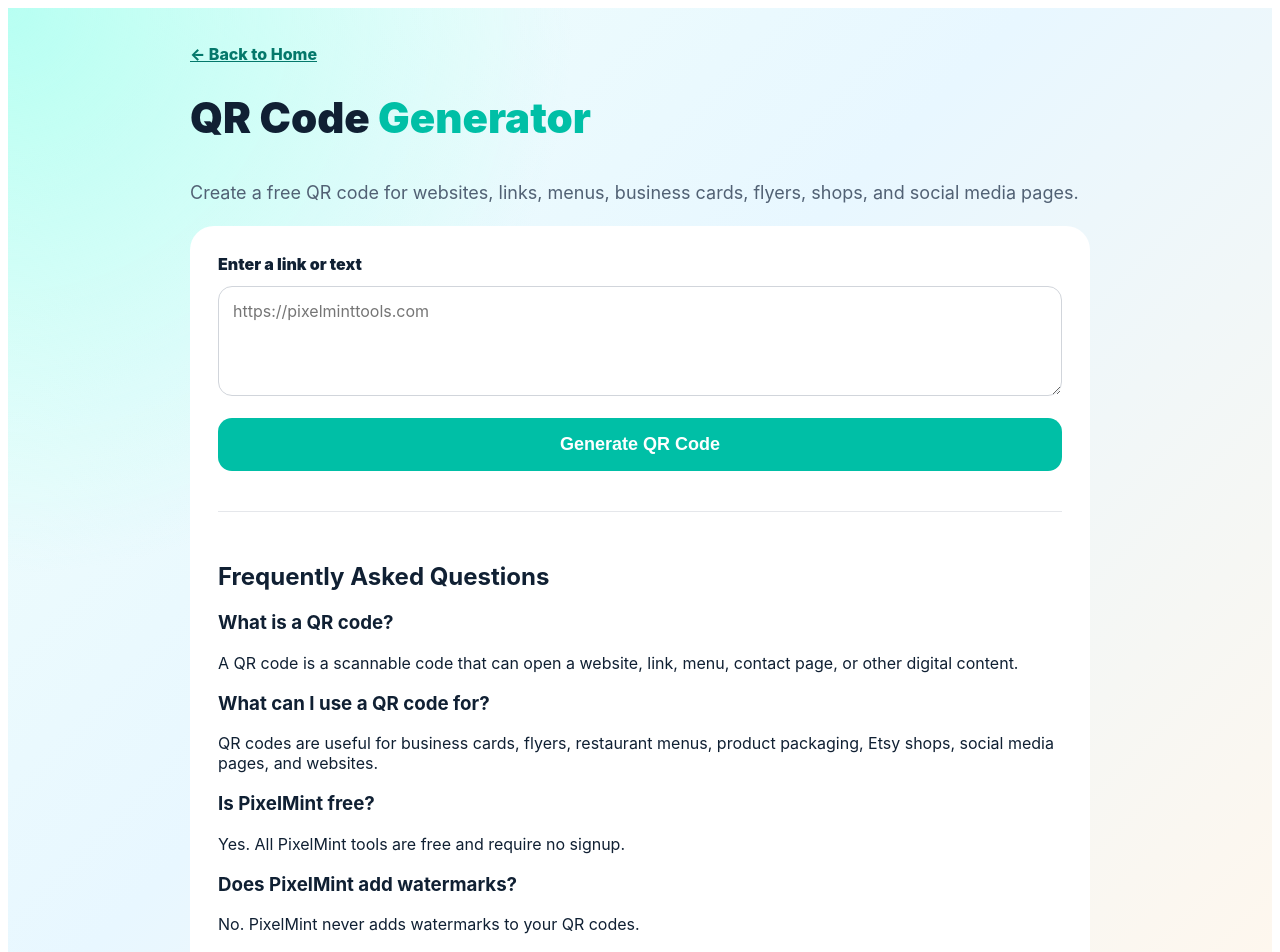
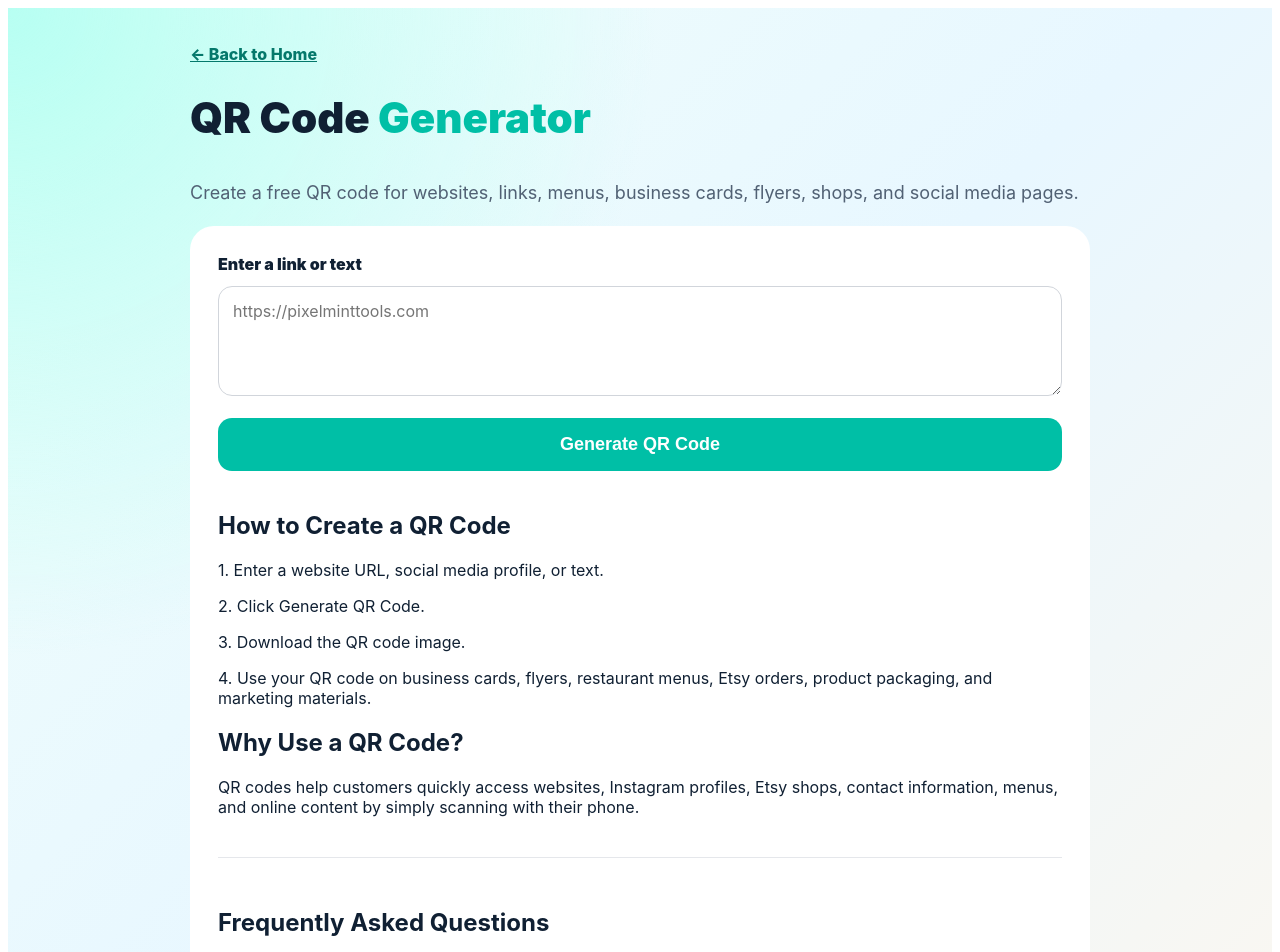
Before and after one commit to gramaziofamily/pixelminttools, a Next.js app: page /qr-code-generator in a window 1280 px wide. Shown: the top 952 px of the page. Built offline with nearby package versions, Linux system fonts and the light colour scheme.

Commit message:
Add QR code SEO content

```diff
--- a/app/qr-code-generator/page.js
+++ b/app/qr-code-generator/page.js
@@ -117,7 +117,39 @@ export default function QRCodeGeneratorPage() {
             </>
           )}
 
-          <div
+        <h2 style={{ marginTop: "40px" }}>
+  How to Create a QR Code
+</h2>
+
+<p>
+  1. Enter a website URL, social media profile, or text.
+</p>
+
+<p>
+  2. Click Generate QR Code.
+</p>
+
+<p>
+  3. Download the QR code image.
+</p>
+
+<p>
+  4. Use your QR code on business cards, flyers,
+  restaurant menus, Etsy orders, product packaging,
+  and marketing materials.
+</p>
+
+<h2>Why Use a QR Code?</h2>
+
+<p>
+  QR codes help customers quickly access websites,
+  Instagram profiles, Etsy shops, contact information,
+  menus, and online content by simply scanning with
+  their phone.
+</p>
+
+
+            <div
             style={{
               marginTop: "40px",
               borderTop: "1px solid #e5e7eb",
```
